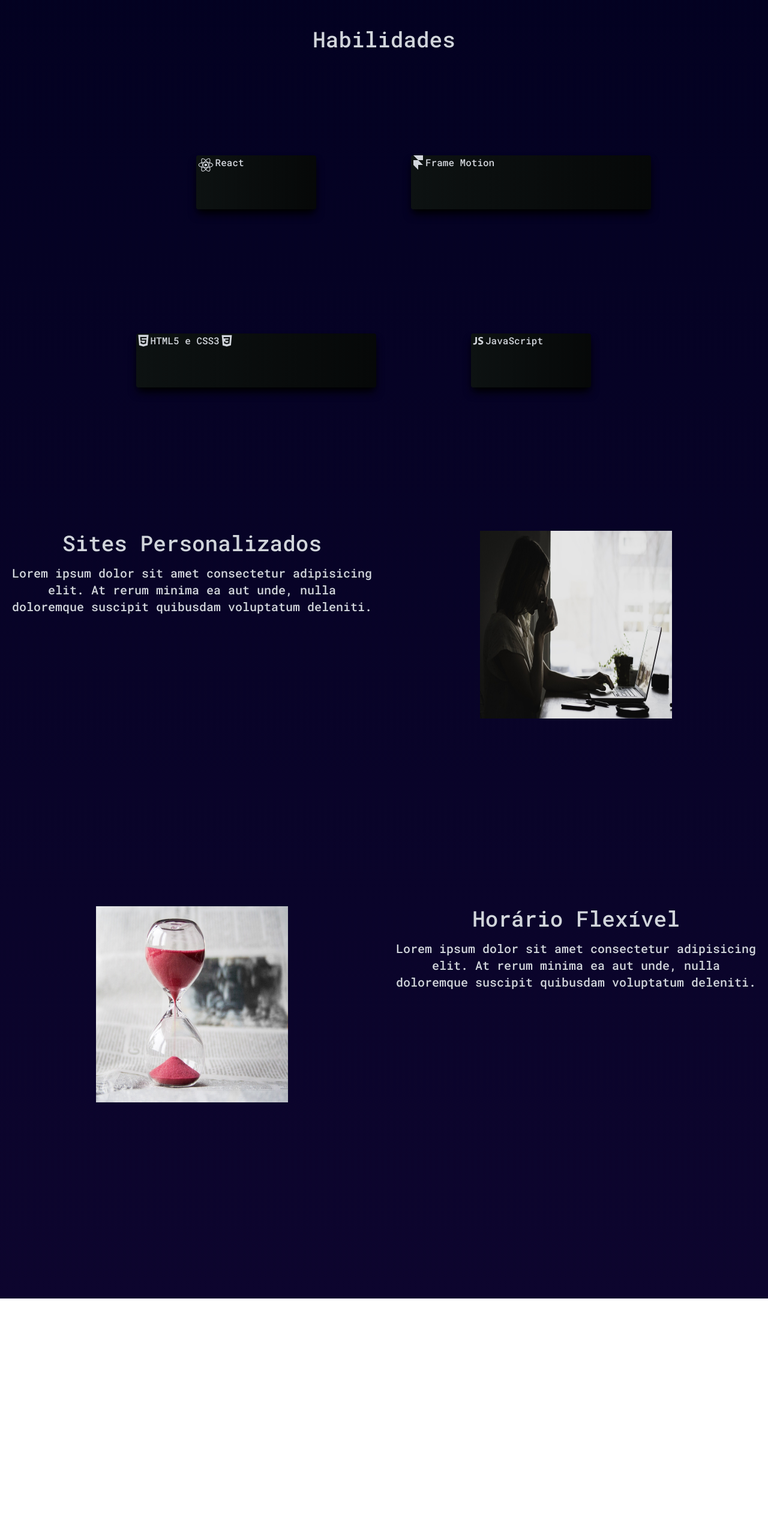
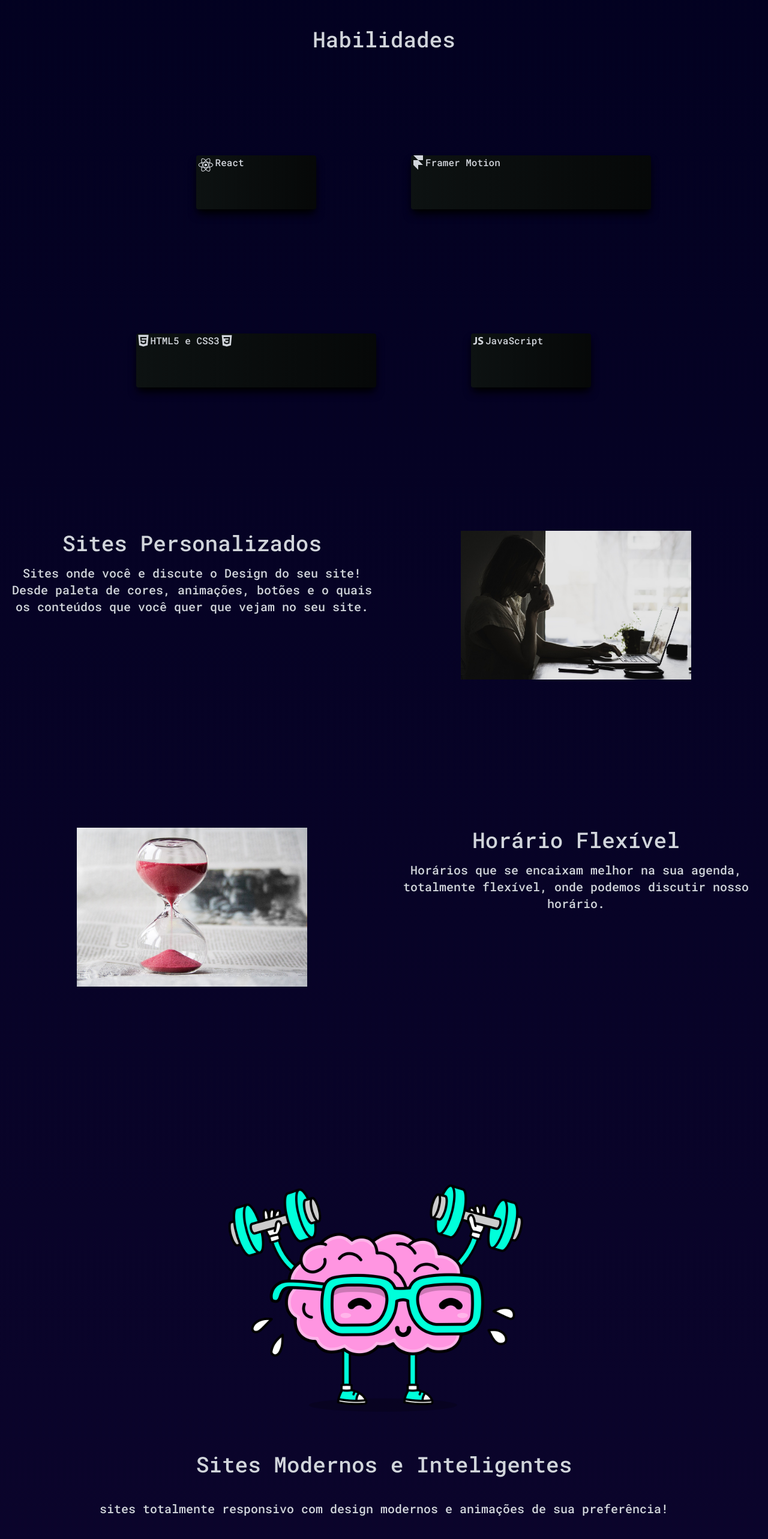
Before and after one commit to Reaction53/Portfolio, a React (Create React App) app: page / in a window 1280 px wide. Shown: the part 230-2796 px from the top of the page at 60% size. Before the commit the page ends 2395 px from the top, so only its background shows below. Built offline with nearby package versions, Linux system fonts and the light colour scheme; the HTML template or start-up script is replaced by a standard one.

Commit message:
finishing some paragraphs

```diff
--- a/package.json
+++ b/package.json
@@ -14,6 +14,7 @@
     "framer-motion": "^9.0.1",
     "framer-motion-3d": "^9.0.2",
     "install": "^0.13.0",
+    "node-modules": "^1.0.1",
     "react": "^18.2.0",
     "react-dom": "^18.2.0",
     "react-icons": "^4.7.1",
--- a/src/App.tsx
+++ b/src/App.tsx
@@ -1,6 +1,7 @@
 import React from 'react';
 import Bio from './components/Bio';
 import Content from './components/Content';
+import ContentPlus from './components/ContentPlus';
 import Rounded from './components/RoundedPhoto';
 
 function App() {
@@ -9,6 +10,7 @@ function App() {
    <Rounded/>
    <Content/>
    <Bio/>
+   <ContentPlus/>
    </>
   );
 }
--- a/src/components/Bio.tsx
+++ b/src/components/Bio.tsx
@@ -5,34 +5,34 @@ import { motion } from 'framer-motion';
 function Bio () {
 
   return (
-    <div className="grid grid-cols-2 w-[100vw] h-[100vw] lg:flex flex-wrap">
-      <motion.div
+    <div className="grid grid-cols-2 w-[100vw] h-[80vw] lg:flex flex-wrap">
+      <motion.div className='lg:mt-[70%]'
           initial={{opacity:0 , scale: 0}}
           whileInView={{ opacity: 1 , scale: 1}}
           transition={{ease: [0, 0.71, 0.2, 1.01]}}>
 
-        <h1 className="text-center text-gray-300 text-4xl ">Sites Personalizados</h1>
-        <p className="text-center text-gray-300 text-xl p-4 ">Lorem ipsum dolor sit amet consectetur adipisicing elit. At rerum minima ea aut unde, nulla doloremque suscipit quibusdam voluptatum deleniti.</p>
+        <h1 className="text-center text-gray-300 text-4xl">Sites Personalizados</h1>
+        <p className="text-center text-gray-300 text-xl p-4 ">Sites onde você e discute o Design do seu site! Desde paleta de cores, animações, botões e o quais os conteúdos que você quer que vejam no seu site.</p>
       </motion.div>
       <motion.div className="grid justify-items-center"
           initial={{opacity:0 , scale: 0}}
           whileInView={{ opacity: 1 , scale: 1}}
           transition={{ease: [0, 0.71, 0.2, 1.01]}}>
-        <img alt="Site" src={Site} className="w-[50%] h-[50%] lg:hidden"></img>
+        <img alt="Site" src={Site} className="w-[60%] h-[50%] lg:hidden"></img>
       </motion.div>
 
-      <motion.div className="grid justify-items-center"
+      <motion.div className="grid justify-items-center lg:my-[10%]"
       initial={{opacity:0 , scale: 0}}
       whileInView={{ opacity: 1 , scale: 1}}
       transition={{ease: [0, 0.71, 0.2, 1.01]}}>
-          <img alt="Hora" src={Hora} className="w-[50%] h-[50%] lg:hidden"></img>
+          <img alt="Hora" src={Hora} className="w-[60%] h-[50%] lg:hidden"></img>
         </motion.div>
         <motion.div
         initial={{opacity:0 , scale: 0}}
         whileInView={{ opacity: 1 , scale: 1}}
         transition={{ease: [0, 0.71, 0.2, 1.01]}}>
-          <h1 className="text-center text-gray-300 text-4xl ">Horário Flexível</h1>
-          <p className="text-center text-gray-300 text-xl p-4">Lorem ipsum dolor sit amet consectetur adipisicing elit. At rerum minima ea aut unde, nulla doloremque suscipit quibusdam voluptatum deleniti.</p>
+          <h1 className="text-center text-gray-300 text-4xl">Horário Flexível</h1>
+          <p className="text-center text-gray-300 text-xl p-4">Horários que se encaixam melhor na sua agenda, totalmente flexível, onde podemos discutir nosso horário.</p>
         </motion.div>
     </div>
   )
--- a/src/components/Content.tsx
+++ b/src/components/Content.tsx
@@ -35,7 +35,7 @@ function Content (){
 
 
 
-        <motion.div className="grid grid-cols-2 gap-4 place-items-center h-screen lg:grid-cols-1"
+        <motion.div className="grid grid-cols-2 gap-4 place-items-center w-screen h-screen lg:grid-cols-1"
 
          initial={{ opacity: 0, scale: 0.5 }}
           animate={{ opacity: 1, scale: 1 }}
@@ -44,49 +44,47 @@ function Content (){
             delay: 1.6,
             ease: [0, 0.71, 0.2, 1.01]
           }}>
-            <motion.div animate={{height: isOpen ? 200 : 90, width: isOpen ? 400 : 200}} onClick={handleClick} className="bg-gradient-to-r from-[#0D1212] to-[#060808] text-gray-300 rounded shadow-lg shadow-black w-[25%] h-[30%] mr-[-35%] lg:mr-[2%] cursor-pointer">
+            <motion.div animate={{height: isOpen ? 200 : 90, width: isOpen ? 400 : 200}} onClick={handleClick} className="bg-gradient-to-r from-[#0D1212] to-[#060808] text-gray-300 rounded shadow-lg shadow-black w-[25%] h-[30%] mr-[-35%] lg:mr-[2%] lg:mt-[2%] cursor-pointer">
              <h1 className="flex"><DiReact className="h-8 w-8" />React</h1>
                  {isOpen && <motion.p
                         transition={{ delay: 0.3, type: "spring"}}
                         initial={{ opacity: 0, top: "6rem" }}
                         animate={{ opacity: 1, top: "3rem" }}
-
                         >
-                          Lorem ipsum dolor sit, amet consectetur adipisicing elit.
-                        Impedit, animi molestias eaque sit totam corrupti ex facilis obcaecati
-                        earum dolore fuga fugit. Dolore expedita earum velit nobis numquam cumque itaque!
+                         Habilidades com React! a biblioteca de JavaScript para criação de interfaces de forma mais prática e moderna, este site foi feito com o próprio React
                         </motion.p>
                         }
             </motion.div>
 
-            <motion.div animate={{height: isOpen2 ? 200 : 90, width: isOpen2 ? 500 : 400}} onClick={handleClick2} className="bg-gradient-to-r from-[#0D1212] to-[#060808] text-gray-300 rounded shadow-lg shadow-black w-[25%] h-[30%] ml-[-25%] lg:mb-[20%] cursor-pointer">
-            <h1 className="flex"><SiFramer className="h-6 w-6"/>Frame Motion</h1>
-                {isOpen2 && <motion.p
+            <motion.div animate={{height: isOpen2 ? 200 : 90, width: isOpen2 ? 500 : 400}} onClick={handleClick2} className="bg-gradient-to-r from-[#0D1212] to-[#060808] text-gray-300 rounded shadow-lg shadow-black w-[25%] h-[30%] ml-[-25%] lg:mb-[%] lg:ml-[3%] cursor-pointer">
+            <h1 className="flex"><SiFramer className="h-6 w-6"/>Framer Motion</h1>
+                {isOpen2 && <motion.p className='p-1'
                         transition={{ delay: 0.3, type: "spring"}}
                         initial={{ opacity: 0, top: "6rem" }}
                         animate={{ opacity: 1, top: "3rem" }}
                         >
-                         Lorem ipsum dolor sit, amet consectetur adipisicing elit. </motion.p> }
+                         As animações deste site foram feitas com a ajuda do Framer motion, uma biblioteca completamente nova para interações modernas e animações mais robustas com uma semântica simples!
+                        </motion.p> }
             </motion.div>
 
-            <motion.div animate={{height: isOpen3 ? 200 : 90, width: isOpen3 ? 500 : 400}} onClick={handleClick3} className="bg-gradient-to-r from-[#0D1212] to-[#060808] text-gray-300 rounded shadow-lg shadow-black w-[25%] h-[30%] mt-[-35%] mr-[-35%] lg:ml-[-15%] cursor-pointer">
+            <motion.div animate={{height: isOpen3 ? 200 : 90, width: isOpen3 ? 500 : 400}} onClick={handleClick3} className="bg-gradient-to-r from-[#0D1212] to-[#060808] text-gray-300 rounded shadow-lg shadow-black w-[25%] h-[30%] mt-[-35%] mr-[-35%] lg:ml-[-15%] lg:mt-[1%] lg:ml-[-30%] cursor-pointer">
             <h1 className="flex"><AiFillHtml5 className="h-6 w-6"/>HTML5 e CSS3 <DiCss3 className="h-6 w-6"/></h1>
-                {isOpen3 && <motion.p
+                {isOpen3 && <motion.p className='p-1'
                         transition={{ delay: 0.3, type: "spring"}}
                         initial={{ opacity: 0, top: "6rem" }}
                         animate={{ opacity: 1, top: "3rem" }}
                 >
-                Lorem ipsum dolor sit, amet consectetur adipisicing elit. </motion.p> }
+                Dominío total de HTML5 e CSS3, a base de construção de sites e estilização do mesmo. </motion.p> }
             </motion.div>
 
-            <motion.div animate={{height: isOpen4 ? 200 : 90, width: isOpen4 ? 400 : 200}} onClick={handleClick4}className="bg-gradient-to-r from-[#0D1212] to-[#060808] text-gray-300 rounded shadow-lg shadow-black w-[75%] h-[30%] mt-[-35%] ml-[-25%] lg:ml-[-2%] lg:mt-[-15%] cursor-pointer">
+            <motion.div animate={{height: isOpen4 ? 200 : 90, width: isOpen4 ? 400 : 200}} onClick={handleClick4}className="bg-gradient-to-r from-[#0D1212] to-[#060808] text-gray-300 rounded shadow-lg shadow-black w-[75%] h-[30%] mt-[-35%] ml-[-25%] lg:ml-[-2%] lg:mt-[1%] cursor-pointer">
             <h1 className="flex"><DiJavascript1 className="h-6 w-6"/>JavaScript</h1>
-               {isOpen4 && <motion.p
+               {isOpen4 && <motion.p className='p-1'
                         transition={{ delay: 0.3, type: "spring"}}
                         initial={{ opacity: 0, top: "6rem" }}
                         animate={{ opacity: 1, top: "3rem" }}
                         >
-                        Lorem ipsum dolor sit, amet consectetur adipisicing elit. </motion.p> }
+                        Uma linguagem leve, interpretada e baseada em objetos, usando muito a lógica de programação e orientado a objeto. </motion.p> }
             </motion.div>
         </motion.div>
     );
--- /dev/null
+++ b/src/components/ContentPlus.tsx
@@ -0,0 +1,31 @@
+import React from 'react'
+import Brain from '../images/Brain.png'
+
+const ContentPlus = () => {
+  return (
+    <div className=' lg:my-[70%]'>
+      <img alt='Brain' src={Brain} className='w-[40%] h-[40%] ml-[29%] '></img>
+      <div className='w-screen h-[23rem]'>
+        <h1 className='text-center text-gray-300 text-4xl'>Sites Modernos e Inteligentes</h1>
+        <p className='text-center text-gray-300 text-xl p-10'>sites totalmente responsivo com design modernos e animações de sua preferência!</p>
+        <h1 className='text-center text-gray-300 text-4xl m-[10%]'>Depoimentos</h1>
+      </div>
+      <div className="flex flex-nowrap w-screen justify-center h-[32rem] lg:grid grid-cols-1 lg:justify-items-center">
+            <div className='bg-gradient-to-r from-[#0D1212] to-[#060808] text-gray-300 rounded shadow-lg shadow-black w-[30%] h-[30%] ml-[1%] text-center lg:h-[70%] lg:w-[60%] lg:m-4'>
+                <h1 className='mt-[2%]'>Tittle</h1>
+                <p className='p-1'>Lorem ipsum dolor sit amet consectetur adipisicing elit. Doloremque, error.</p>
+            </div>
+            <div className='bg-gradient-to-r from-[#0D1212] to-[#060808] text-gray-300 rounded shadow-lg shadow-black w-[30%] h-[30%] mx-[10%] text-center lg:h-[70%] lg:w-[60%] lg:m-4'>
+                <h1 className='mt-[2%]'>Tittle</h1>
+                <p className='p-1'>Lorem ipsum dolor sit amet consectetur adipisicing elit. Doloremque, error.</p>
+            </div>
+            <div className='bg-gradient-to-r from-[#0D1212] to-[#060808] text-gray-300 rounded shadow-lg shadow-black w-[30%] h-[30%] mr-[2%] text-center lg:h-[70%] lg:w-[60%] lg:m-4 '>
+                <h1 className='mt-[2%]'>Tittle</h1>
+                <p className='p-1'>Lorem ipsum dolor sit amet consectetur adipisicing elit. Doloremque, error.</p>
+            </div>
+        </div>
+    </div>
+  )
+}
+
+export default ContentPlus
--- a/src/index.css
+++ b/src/index.css
@@ -19,3 +19,6 @@
 body {
     background-image: linear-gradient(#020120,#0D052E);
 }
+body {
+    overflow-x: hidden;
+}
```
Also changed, not shown: src/images/Brain.png (added), 1 other file (tests, documents, lock files or other folders).
